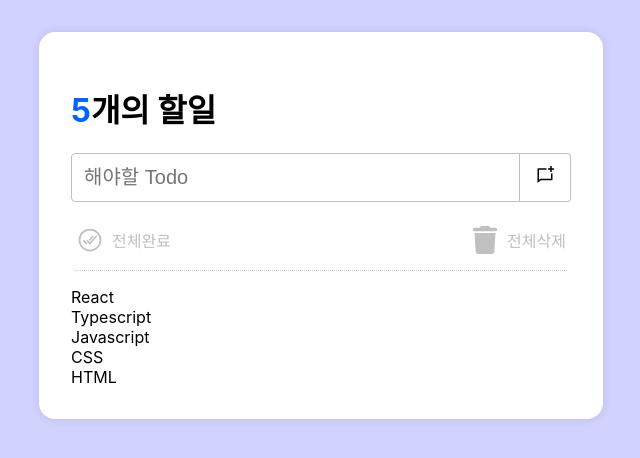
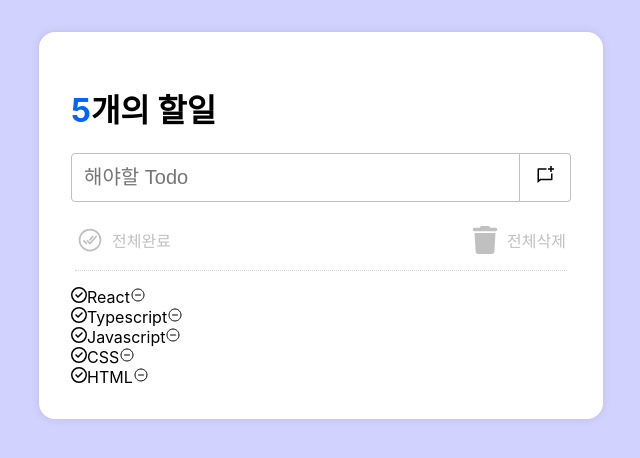
Before and after one commit to shinwon-kim/Todo-list, a React (Create React App) app: page / in a window 1280 px wide. Shown: the top 458 px of the page, without its empty margins (319-959 px from the left). Built offline with nearby package versions, Linux system fonts and the light colour scheme.

Commit message:
feat: 리스트 아이템 레이아웃

```diff
--- a/src/List/TodoList.tsx
+++ b/src/List/TodoList.tsx
@@ -1,14 +1,17 @@
 import styles from "./TodoList.module.css";
+import TodoItem from "../ListItem/TodoItem"
 
 const TodoList = () => {
+    const arr = ["React", "Typescript", "Javascript", "CSS", "HTML"]
+
     return(
         <section>
             <ol className={styles.olContainer}>
-                <li>React</li>
-                <li>Typescript</li>
-                <li>Javascript</li>
-                <li>CSS</li>
-                <li>HTML</li>
+                {
+                    arr.map((item, index) => {
+                        return <TodoItem key={`${item}_${index}`} text={item}/>
+                    })
+                }
             </ol>
         </section>
     )
--- /dev/null
+++ b/src/ListItem/TodoItem.tsx
@@ -0,0 +1,19 @@
+import styles from "./TodoItem.module.css"
+import { FaRegCircleCheck } from "react-icons/fa6";
+import { IoRemoveCircleOutline } from "react-icons/io5";
+
+interface TodoItemProps {
+    text: string;
+}
+
+const TodoItem = (props:TodoItemProps) => {
+    return (
+        <li>
+            <FaRegCircleCheck/>
+            <span>{props.text}</span>
+            <IoRemoveCircleOutline></IoRemoveCircleOutline>
+        </li>
+    )
+}
+
+export default TodoItem;
```
Also changed, not shown: src/ListItem/TodoItem.module.css (added).
